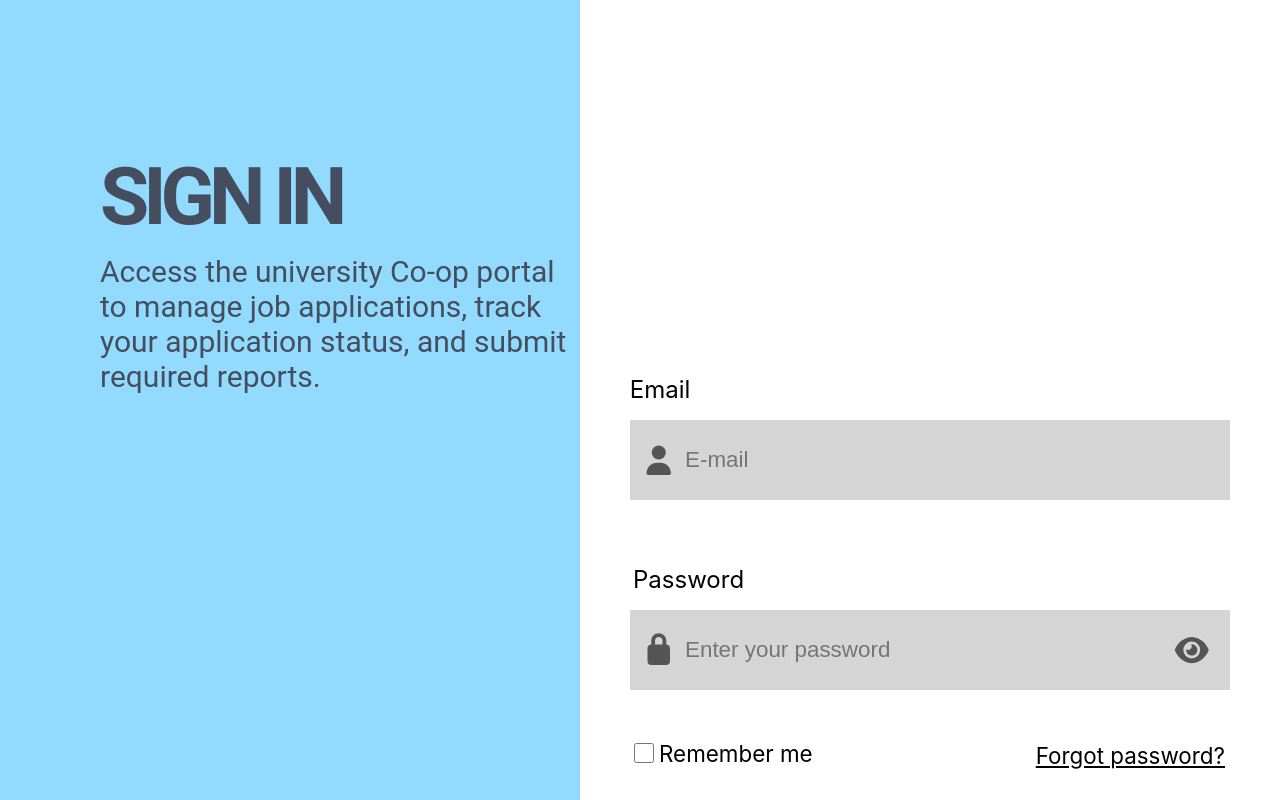
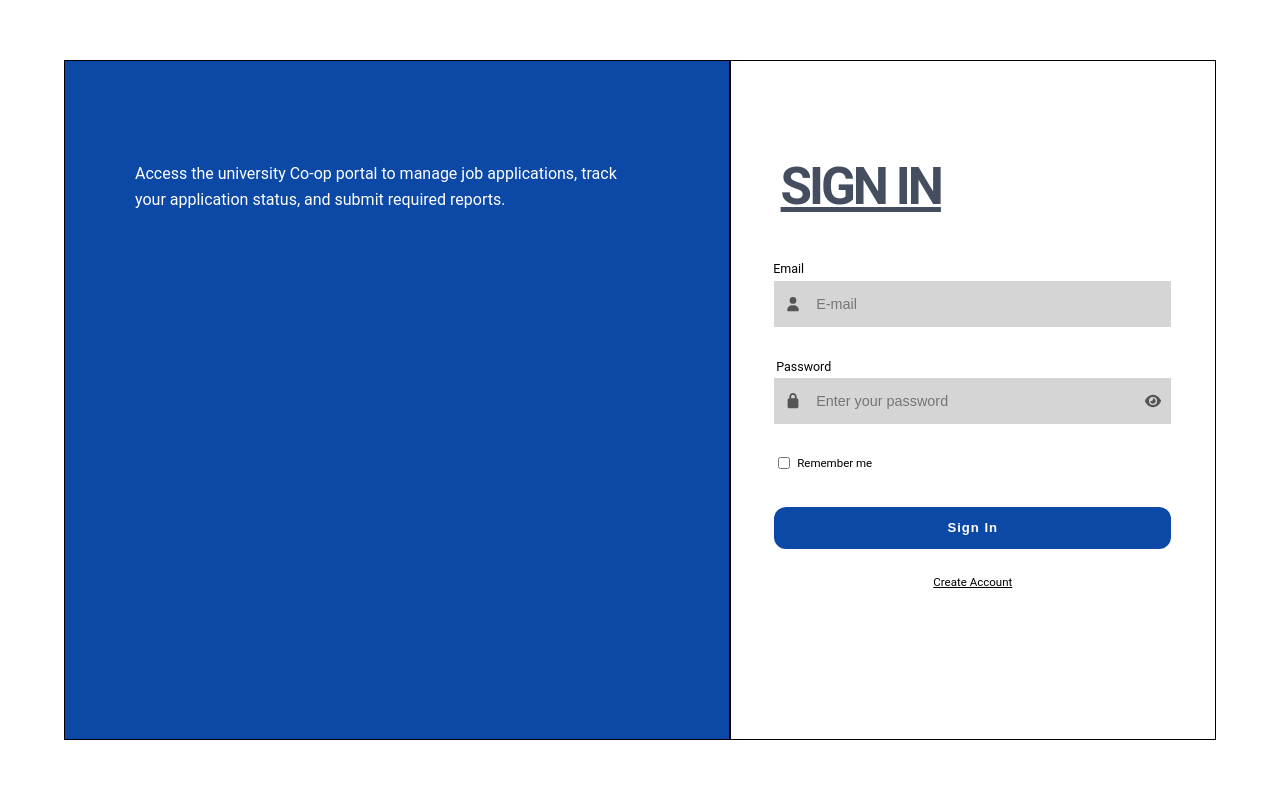
Before and after one commit to linguyn/406coopapp, a React (Vite) app in the folder frontend/: page / in a window 1280 px wide. Shown: the top 800 px of the page. Built offline with nearby package versions, Linux system fonts and the light colour scheme.

Commit message:
Update login page design

```diff
--- a/frontend/src/pages/login/Login.css
+++ b/frontend/src/pages/login/Login.css
@@ -3,14 +3,12 @@
   }
 
 
-body{
-  background-color: #c1d5e0;
+body {
+  background-color: #ffffff;
   margin: 0;
-
-  font-family: "Inter", Helvetica, "Roboto";
-  font-size: 30px;
+  font-family: "Roboto", "Inter", Helvetica;
+  font-size: 1rem;
   font-weight: normal;
-
 }
 
 
@@ -19,33 +17,49 @@ body{
   display: flex;
   justify-content: center;
   align-items: center;
-  gap: 0px;
+  gap: 0;
+  padding: 20px;
 }
 
 
-.right-panel{
+.right-panel {
   position: relative;;
   background-color: #FFFFFF;
-  width: 700px;
-  height: 1100px;
+  border: 0.1px groove black;
+  width: 38vw;
+  max-width: 520px;
+  min-width: 360px;
+  height: 85vh;
+  max-height: 700px;
+  min-height: 520px;
   margin-left: 0;
   margin-top: 0;
 }
 
 
+.right-panel h1 {
+  margin-left: 50px;
+  margin-top: 95px;
+  margin-bottom: 0;
+  font-size: clamp(2.5rem, 4vw, 4rem);
+  letter-spacing: -3px;
+  color: #444E5E;
+  text-decoration: underline;
+}
+
 
 .inputs {
   text-align: center;
-  padding-top: 360px;
+  padding-top: 5vh;
   display: flex;
   flex-direction: column;
-  gap: 50px;
+  gap: 28px;
 
 }
 
 
 .input {
-  line-height: 60px;
+  line-height: 1.9;
 }
 
 
@@ -53,12 +67,12 @@ body{
 /* email and password label */
 .inputs label {
   display: block;
-  padding-right: 540px;
-  font-size: 1.5rem;
+  padding-right: 76%;
+  font-size: 0.78rem;
 }
 
 .password-label {
-  padding-left: 53px;
+  padding-left: 30px;
 }
 
 
@@ -69,10 +83,10 @@ body{
 .input input[id='password'] {
   background-color: rgb(213, 213, 213);
   border: none;
-  width: 600px;
-  height: 80px;
-  font-size: 1.4rem;
-  padding-left: 55px;
+  width: 82%;
+  height: 46px;
+  font-size: 0.9rem;
+  padding-left: 42px;
 }
 
 .input input[type='email']:hover,
@@ -97,54 +111,47 @@ body{
   position: absolute;
   top: 50%;
   transform: translateY(-50%);
-  right: 70px;
+  right: 11%;
   color: #555;
+  font-size: 0.9rem;
 }
 
 .icon {
     position: absolute;
     top: 50%;
     transform: translateY(-50%);
-    left: 60px;
+    left: 11%;
     color: #555;
+    font-size: 0.9rem;
 }
 
 
 
 
 .options-row {
-  margin-top: 40px;
+  margin-top: 30px;
   display: flex;
   justify-content: space-between;
   align-items: center;
 }
 
-.forgot-password a {
-  font-size: 1.4rem;
-  margin-right: 55px;
-  color: black;
-}
-
-.forgot-password a:hover{
-  color: rgb(90, 90, 90);
-}
 
 
 .remember-me input[type='checkbox'] {
-    width: 20px;
-    height: 40px;
+    width: 12px;
+    height: 12px;
     border-radius: 50%;
-    accent-color: #92DBFF;
+    accent-color: #444E5E;
 }
 
 
 .remember-me {
   display: flex;
   align-items: center;
-  padding-left: 50px ;
-  gap: 2px;
+  padding-left: 9% ;
+  gap: 4px;
 
-  font-size: 1.4rem;
+  font-size: 0.72rem;
 }
 
 
@@ -155,30 +162,38 @@ body{
   align-items: center;
   display: flex;
   justify-content: center;
-  margin-top: 110px;
-  gap:70px;
+  margin-top: 42px;
+  gap: 22px;
 }
 
 
-.sign-in-button button {
-  background-color: #92DBFF ;
-  width: 600px;
-  height: 60px;
-  border: none;
-  border-radius: 20px;
 
-  font-size: 1.3rem;
-  color: #424242;
-  font-weight: bold;
-  letter-spacing: 1.5px;
+.sign-in-button {
+  width: 82%;
+  margin: 0 auto;
 }
 
+.sign-in-button button {
+  display: block;
+  background-color: #0C49A6;
+  width: 100%;
+  height: 42px;
+  border: none;
+  border-radius: 12px;
+  font-size: 0.82rem;
+  color: #FFFFFF;
+  font-weight: bold;
+  letter-spacing: 1px;
+}
+
+
+
 .sign-in-button button:hover {
-    background-color: #b3e4fd;
+    background-color: #2c64b8;
 }
 
 .create-account a {
-  font-size: 1.4rem;
+  font-size: 0.72rem;
   color: black;
 }
 
@@ -190,26 +205,27 @@ body{
 
 
 .left-panel {
-  background-color: #92DBFF;
-  width: 1600px;
-  height: 1100px;
+  background-color: #0C49A6;
+  border: 0.1px solid black;
+  width: 52vw;
+  max-width: 760px;
+  min-width: 420px;
+  height: 85vh;
+  max-height: 700px;
+  min-height: 520px;
   margin-left: 0;
-  color: #444E5E;
-  font-family: "Roboto", "Inter";
+  color: #FFFFFF;
+  font-family: "Roboto", "Inter", Helvetica;
 }
 
-.left-panel h1 {
-  margin-left: 100px;
-  margin-top: 150px;
-  margin-bottom: 0px;
-  font-size: 5rem;
-  letter-spacing: -6px;
-}
 
 .left-panel p {
-  max-width: 900px;
+  max-width: 500px;
   text-align: left;
-  margin-left: 100px;
-  margin-top: 10px;
+  margin-left: 70px;
+  margin-top: 100px;
+  font-size: 1rem;
+  line-height: 1.6;
+  letter-spacing: 0rem;
 
 }
--- a/frontend/src/pages/login/Login.jsx
+++ b/frontend/src/pages/login/Login.jsx
@@ -17,9 +17,6 @@ function Login() {
 
             <div className='left-panel'>
 
-                {/* sign in header */}
-                <h1>SIGN IN</h1>
-
                 <p>Access the university Co-op portal to manage job applications,
                    track your application status, and submit required reports.
                 </p>
@@ -30,6 +27,9 @@ function Login() {
 
             {/* user inputs for email + password */}
             <div className='right-panel'>
+
+                <h1>SIGN IN</h1>
+
 
                 {/* user inputs for email + password */}
                 <div className='inputs'>
@@ -75,9 +75,6 @@ function Login() {
                         <label htmlFor="remember">Remember me</label>
                     </div>
 
-                    <div className="forgot-password">
-                        <a href="">Forgot password?</a>
-                    </div>
 
                 </div>
 
```
